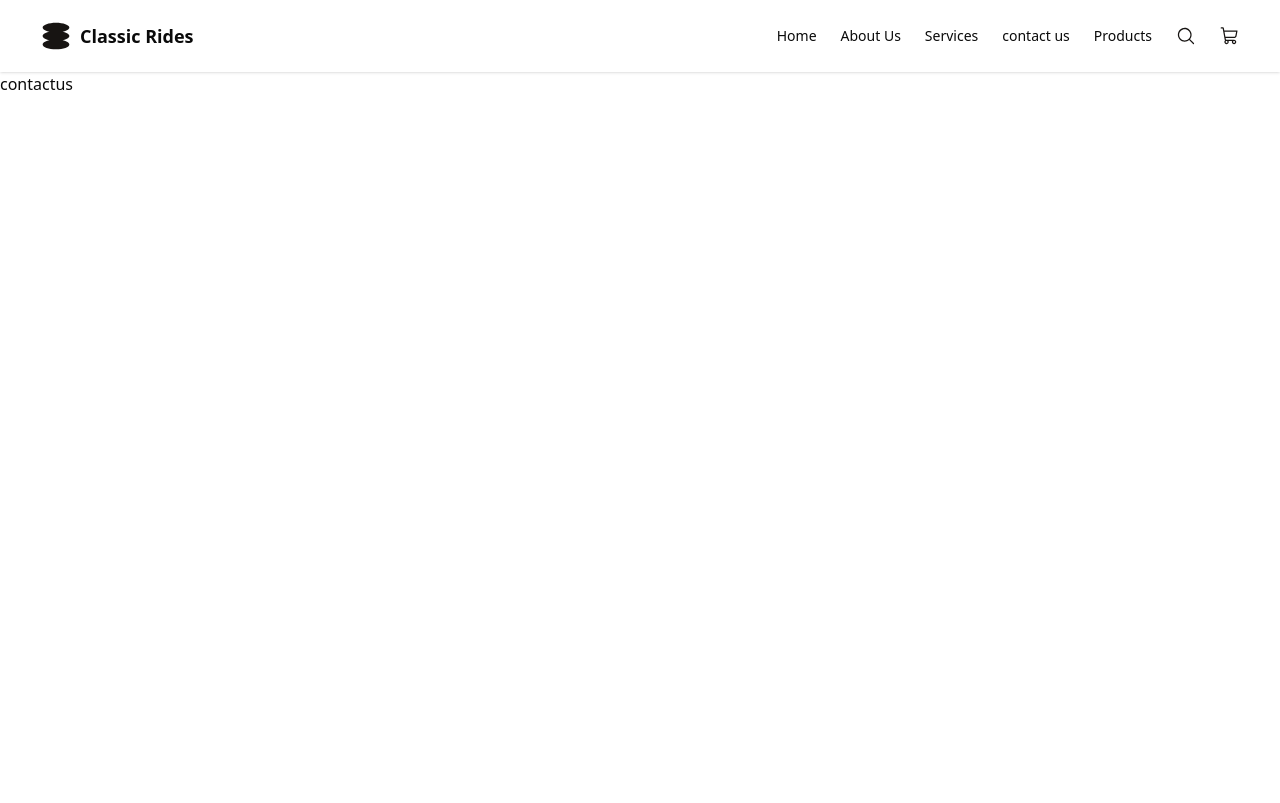
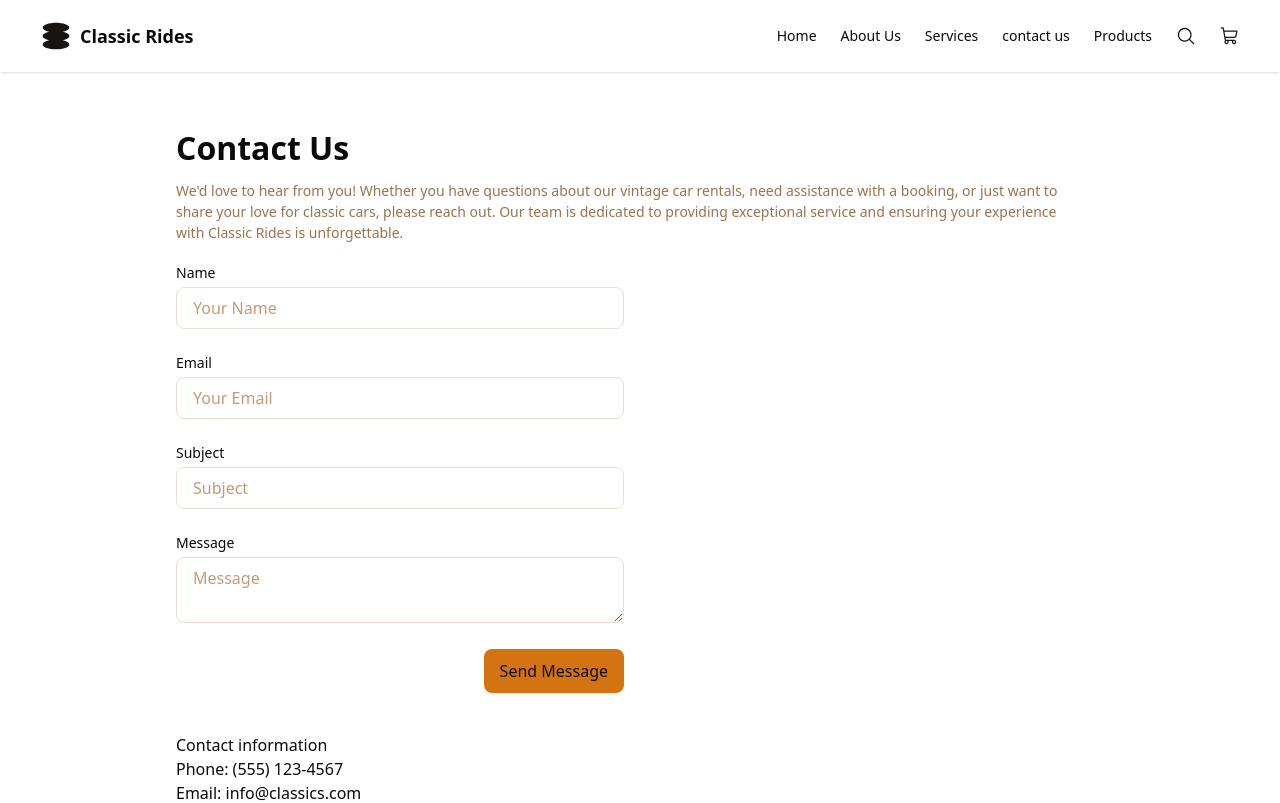
Before and after one commit to AHReshad/Cars, a React (Vite) app in the folder frontend/: page /contactus in a window 1280 px wide. Shown: the top 803 px of the page. Built offline with nearby package versions, Linux system fonts and the light colour scheme.

Commit message:
change the contact us

```diff
--- a/frontend/src/page/contact us/contactus.tsx
+++ b/frontend/src/page/contact us/contactus.tsx
@@ -1,5 +1,88 @@
+import Footer from "../../Components/Footer";
 import React from "react";
 
 export default function contactus() {
-  return <div>contactus</div>;
+  return (
+    <div className="px-[176px] mt-[56px]">
+      <div>
+        <h1 className="font-bold text-[32px] leading-[40px] ">Contact Us</h1>
+        <p className="text-[14px] leading-[21px] text-[#99734D] pt-[12px]">
+          We'd love to hear from you! Whether you have questions about our
+          vintage car rentals, need assistance with a booking, or just want to{" "}
+          <br />
+          share your love for classic cars, please reach out. Our team is
+          dedicated to providing exceptional service and ensuring your
+          experience <br /> with Classic Rides is unforgettable.
+        </p>
+      </div>
+
+      <div className="max-w-md mt-[20px]">
+        <form className="space-y-6">
+          {/* Name */}
+          <div>
+            <label className="block text-sm font-medium mb-1" htmlFor="name">
+              Name
+            </label>
+            <input
+              id="name"
+              type="text"
+              placeholder="Your Name"
+              className="w-full px-4 py-2 border border-[#e9ddd2] rounded-md placeholder-[#c39b76]  focus:outline-none focus:ring-2 focus:ring-[#d4b29c]"
+            />
+          </div>
+
+          {/* Email */}
+          <div>
+            <label className="block text-sm font-medium mb-1" htmlFor="email">
+              Email
+            </label>
+            <input
+              id="email"
+              type="email"
+              placeholder="Your Email"
+              className="w-full px-4 py-2 border border-[#e9ddd2] rounded-md placeholder-[#c39b76]  focus:outline-none focus:ring-2 focus:ring-[#d4b29c]"
+            />
+          </div>
+
+          {/* Subject */}
+          <div>
+            <label className="block text-sm font-medium mb-1" htmlFor="subject">
+              Subject
+            </label>
+            <input
+              id="subject"
+              type="text"
+              placeholder="Subject"
+              className="w-full px-4 py-2 border border-[#e9ddd2] rounded-md placeholder-[#c39b76]  focus:outline-none focus:ring-2 focus:ring-[#d4b29c]"
+            />
+          </div>
+
+          {/* Message */}
+          <div>
+            <label className="block text-sm font-medium mb-1" htmlFor="message">
+              Message
+            </label>
+            <textarea
+              id="message"
+              // rows="4"
+              placeholder="Message"
+              className="w-full px-4 py-2 border border-[#e9ddd2] rounded-md placeholder-[#c39b76]  focus:outline-none focus:ring-2 focus:ring-[#d4b29c]"
+            ></textarea>
+          </div>
+        </form>
+        <div className="flex justify-end mt-[20px]">
+          <button className="px-4 py-2.5 bg-[#D47312] rounded-[8px]">
+            Send Message
+          </button>
+        </div>
+
+        <div className="mt-[40px]">
+          <h1>Contact information</h1>
+          <h1>Phone: (555) 123-4567</h1>
+          <h1>Email: info@classics.com</h1>
+        </div>
+      </div>
+      <Footer />
+    </div>
+  );
 }
```
